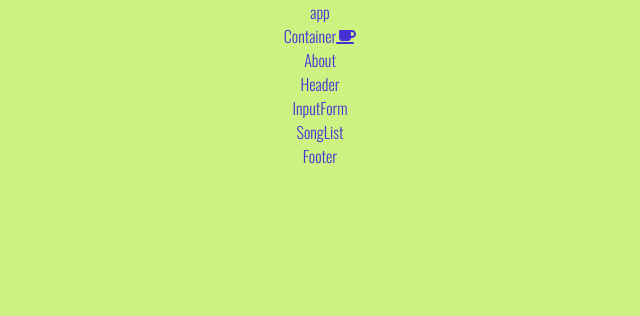
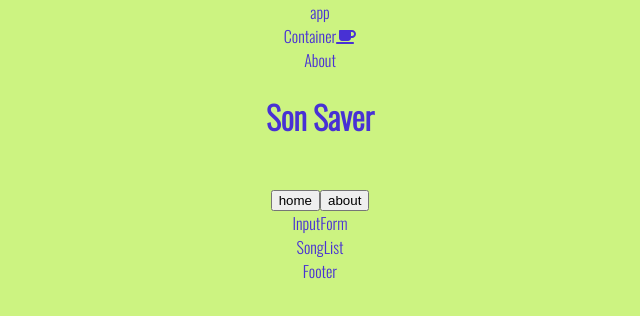
Before and after one commit to Sander-317/Song_Saver, a React (Create React App) app: page / in a window 1280 px wide. Shown: the top 316 px of the page, without its empty margins (320-960 px from the left). Built offline with nearby package versions, Linux system fonts and the light colour scheme.

Commit message:
made the header look nice and added home and about button

```diff
--- a/src/components/Header.js
+++ b/src/components/Header.js
@@ -1,5 +1,12 @@
 import React from "react";
 
 export default function Header() {
-  return <div>Header</div>;
+  return (
+    <div>
+      <h1>Son Saver</h1>
+      <br />
+      <button>home</button>
+      <button>about</button>
+    </div>
+  );
 }
```
